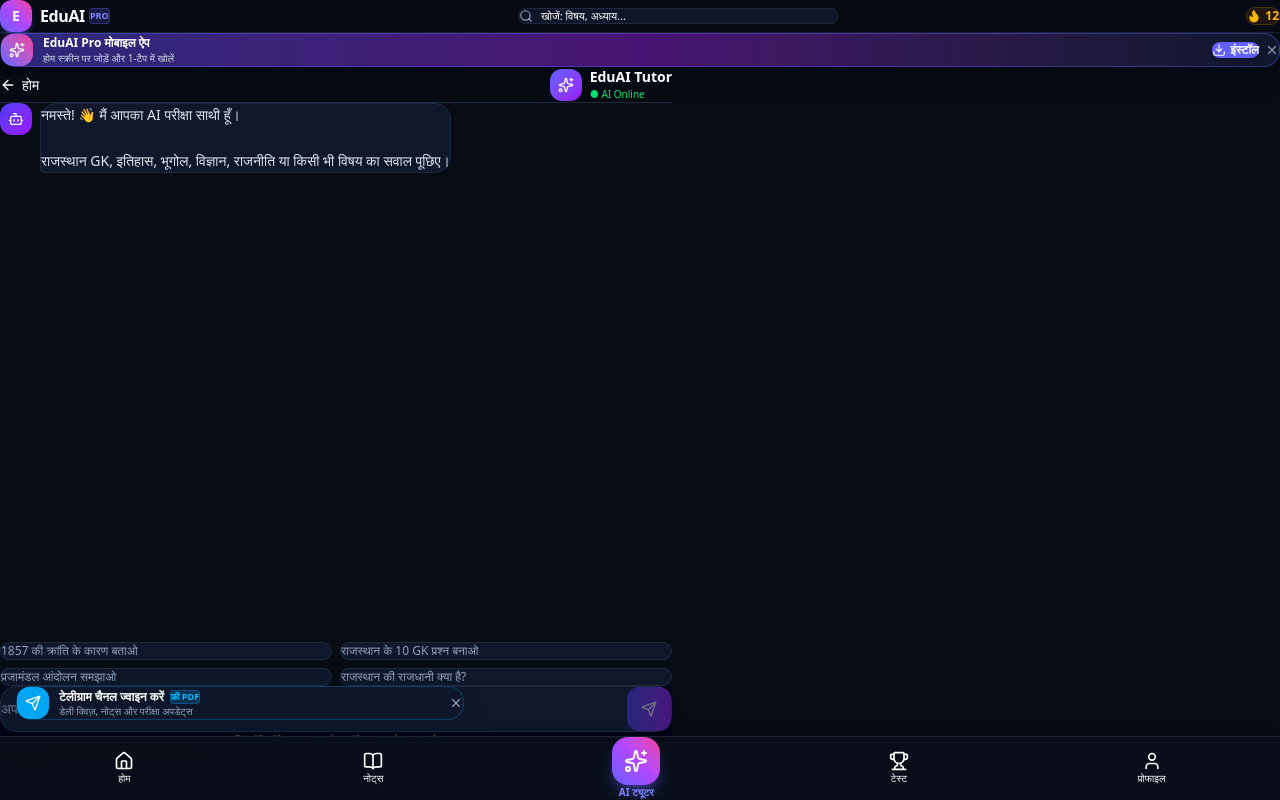
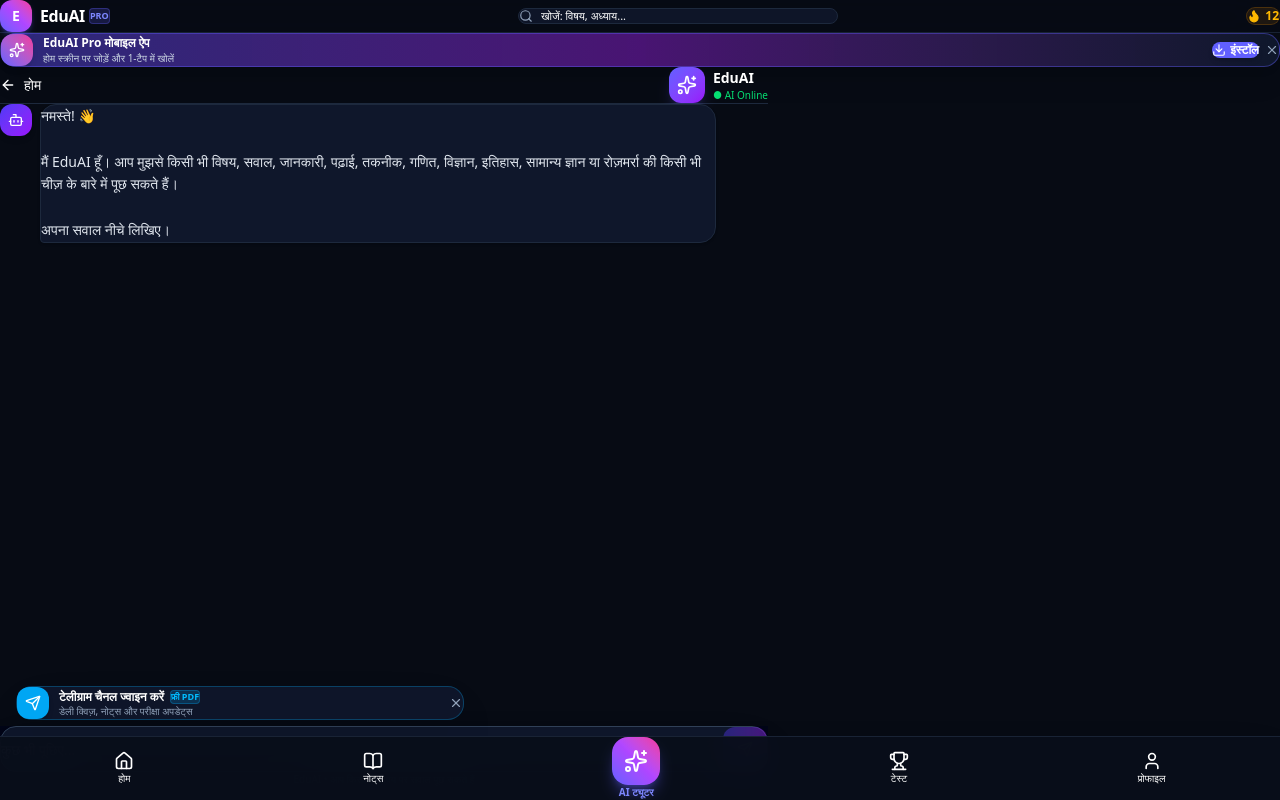
Before and after one commit to bhoopendramandoliya786-source/EducationPlatform, a Next.js app: page /ai-tutor in a window 1280 px wide. Built offline with nearby package versions, Linux system fonts and the light colour scheme.

Commit message:
Improve AI Tutor UI and chat input

```diff
--- a/app/ai-tutor/page.js
+++ b/app/ai-tutor/page.js
@@ -2,23 +2,146 @@
 
 import React, { useEffect, useRef, useState } from "react";
 import Link from "next/link";
-import { ArrowLeft, Bot, Send, Sparkles, User } from "lucide-react";
+import {
+  ArrowLeft,
+  Bot,
+  Send,
+  Sparkles,
+  User,
+} from "lucide-react";
+
+function QuizCard({ quiz }) {
+  const [selected, setSelected] = useState({});
+  const [submitted, setSubmitted] = useState(false);
+
+  const questions = Array.isArray(quiz?.questions)
+    ? quiz.questions
+    : [];
+
+  const score = questions.reduce((total, q) => {
+    return total + (
+      selected[q.id] === q.correctIndex ? 1 : 0
+    );
+  }, 0);
+
+  if (!questions.length) {
+    return (
+      <div className="text-slate-300">
+        Quiz तैयार नहीं हो सका।
+      </div>
+    );
+  }
+
+  return (
+    <div className="space-y-4">
+      <div className="text-base font-bold text-white">
+        {quiz.quiz_title || "📝 Quiz"}
+      </div>
+
+      {questions.map((q, index) => (
+        <div
+          key={q.id || index}
+          className="rounded-2xl bg-slate-950/80 border border-slate-700 p-3"
+        >
+          <div className="text-sm font-semibold text-slate-100 mb-3">
+            {index + 1}. {q.question}
+          </div>
+
+          <div className="space-y-2">
+            {(q.options || []).map((option, optionIndex) => {
+              const isSelected =
+                selected[q.id] === optionIndex;
+
+              const isCorrect =
+                submitted &&
+                optionIndex === q.correctIndex;
+
+              const isWrong =
+                submitted &&
+                isSelected &&
+                optionIndex !== q.correctIndex;
+
+              return (
+                <button
+                  key={optionIndex}
+                  type="button"
+                  disabled={submitted}
+                  onClick={() =>
+                    setSelected((prev) => ({
+                      ...prev,
+                      [q.id]: optionIndex,
+                    }))
+                  }
+                  className={`w-full text-left p-3 rounded-xl border text-sm transition ${
+                    isCorrect
+                      ? "bg-green-500/20 border-green-500 text-green-300"
+                      : isWrong
+                      ? "bg-red-500/20 border-red-500 text-red-300"
+                      : isSelected
+                      ? "bg-indigo-500/20 border-indigo-500 text-indigo-300"
+                      : "bg-slate-900 border-slate-700 text-slate-300 hover:border-indigo-500"
+                  }`}
+                >
+                  {String.fromCharCode(65 + optionIndex)}.{" "}
+                  {option}
+                </button>
+              );
+            })}
+          </div>
+
+          {submitted && q.explanation && (
+            <div className="mt-3 rounded-xl bg-slate-900 p-3 text-xs text-slate-400">
+              💡 {q.explanation}
+            </div>
+          )}
+        </div>
+      ))}
+
+      {!submitted ? (
+        <button
+          type="button"
+          onClick={() => setSubmitted(true)}
+          className="w-full py-3 rounded-xl bg-gradient-to-r from-indigo-600 to-purple-600 text-white font-bold"
+        >
+          ✅ उत्तर जमा करें
+        </button>
+      ) : (
+        <div className="text-center p-3 rounded-xl bg-indigo-500/10 border border-indigo-500/20 text-indigo-300 font-bold">
+          🎯 स्कोर: {score}/{questions.length}
+        </div>
+      )}
+    </div>
+  );
+}
 
 export default function AITutorPage() {
   const [messages, setMessages] = useState([
     {
       role: "assistant",
-      text: "नमस्ते! 👋 मैं आपका AI परीक्षा साथी हूँ।\n\nराजस्थान GK, इतिहास, भूगोल, विज्ञान, राजनीति या किसी भी विषय का सवाल पूछिए।",
+      text:
+        "नमस्ते! 👋\n\nमैं EduAI हूँ। आप मुझसे किसी भी विषय, सवाल, जानकारी, पढ़ाई, तकनीक, गणित, विज्ञान, इतिहास, सामान्य ज्ञान या रोज़मर्रा की किसी भी चीज़ के बारे में पूछ सकते हैं।\n\nअपना सवाल नीचे लिखिए।",
     },
   ]);
 
   const [input, setInput] = useState("");
   const [loading, setLoading] = useState(false);
+
   const chatEndRef = useRef(null);
+  const inputRef = useRef(null);
 
   useEffect(() => {
-    chatEndRef.current?.scrollIntoView({ behavior: "smooth" });
+    chatEndRef.current?.scrollIntoView({
+      behavior: "smooth",
+    });
   }, [messages, loading]);
+
+  useEffect(() => {
+    const timer = setTimeout(() => {
+      inputRef.current?.focus();
+    }, 300);
+
+    return () => clearTimeout(timer);
+  }, []);
 
   const addMessage = (role, text, extra = {}) => {
     setMessages((prev) => [
@@ -45,10 +168,10 @@ export default function AITutorPage() {
 
     try {
       const history = messages
-        .slice(-6)
-        .map((m) => ({
-          role: m.role,
-          text: m.text,
+        .slice(-8)
+        .map((message) => ({
+          role: message.role,
+          text: message.text || "",
         }));
 
       const res = await fetch("/api/doubt", {
@@ -65,10 +188,11 @@ export default function AITutorPage() {
       const data = await res.json();
 
       if (!res.ok) {
-        throw new Error(data?.error || "AI उत्तर नहीं दे पाया।");
+        throw new Error(
+          data?.error || "AI उत्तर नहीं दे पाया।"
+        );
       }
 
-      // Quiz response
       if (data?.quiz?.questions?.length) {
         addMessage("assistant", "", {
           quiz: data.quiz,
@@ -77,7 +201,6 @@ export default function AITutorPage() {
         return;
       }
 
-      // Normal AI response
       if (data?.answer) {
         addMessage("assistant", data.answer);
         return;
@@ -89,154 +212,73 @@ export default function AITutorPage() {
 
       addMessage(
         "assistant",
-        `माफ़ कीजिए भाई 😕 अभी AI से उत्तर नहीं मिल पाया।\n\nकृपया थोड़ी देर बाद फिर कोशिश करें।`
+        "माफ़ कीजिए 😕 अभी AI से उत्तर नहीं मिल पाया।\n\nकृपया थोड़ी देर बाद दोबारा कोशिश करें।"
       );
     } finally {
       setLoading(false);
+
+      setTimeout(() => {
+        inputRef.current?.focus();
+      }, 100);
     }
   };
 
   const renderText = (text) => {
     if (!text) return null;
 
-    // Image markdown को actual image में बदलना
-    const imageMatch = text.match(/!\[.*?\]\((https?:\/\/[^)]+)\)/);
-
-    if (imageMatch) {
-      const imageUrl = imageMatch[1];
-
-      const remainingText = text
-        .replace(imageMatch[0], "")
-        .trim();
-
     return (
-        <div className="space-y-3">
-          {remainingText && (
-            <div className="whitespace-pre-line">{remainingText}</div>
-          )}
-
-          <img
-            src={imageUrl}
-            alt="AI द्वारा बनाई गई तस्वीर"
-            className="w-full rounded-2xl border border-slate-700 shadow-lg"
-          />
-        </div>
-      );
-    }
-
-    return <div className="whitespace-pre-line">{text}</div>;
-  };
-
-  const QuizCard = ({ quiz }) => {
-    const [selected, setSelected] = useState({});
-    const [submitted, setSubmitted] = useState(false);
-
-    const questions = Array.isArray(quiz?.questions)
-      ? quiz.questions
-      : [];
-
-    const score = questions.reduce((total, q) => {
-      return total + (selected[q.id] === q.correctIndex ? 1 : 0);
-    }, 0);
-
-    return (
-      <div className="space-y-4">
-        <div className="font-bold text-base text-white">
-          {quiz.quiz_title || "📝 AI Quiz"}
-        </div>
-
-        {questions.map((q, index) => (
-          <div
-            key={q.id || index}
-            className="rounded-2xl bg-slate-950/70 border border-slate-700 p-3"
-          >
-            <div className="font-semibold text-slate-100 mb-3">
-              {index + 1}. {q.question}
-            </div>
-
-            <div className="space-y-2">
-              {q.options?.map((option, optionIndex) => {
-                const isSelected = selected[q.id] === optionIndex;
-                const isCorrect =
-                  submitted && optionIndex === q.correctIndex;
-                const isWrong =
-                  submitted &&
-                  isSelected &&
-                  optionIndex !== q.correctIndex;
-
-                return (
-                  <button
-                    key={optionIndex}
-                    type="button"
-                    disabled={submitted}
-                    onClick={() =>
-                      setSelected((prev) => ({
-                        ...prev,
-                        [q.id]: optionIndex,
-                      }))
-                    }
-                    className={`w-full text-left p-3 rounded-xl border text-sm transition ${
-                      isCorrect
-                        ? "bg-green-500/20 border-green-500 text-green-300"
-                        : isWrong
-                        ? "bg-red-500/20 border-red-500 text-red-300"
-                        : isSelected
-                        ? "bg-indigo-500/20 border-indigo-500 text-indigo-300"
-                        : "bg-slate-900 border-slate-700 text-slate-300 hover:border-indigo-500"
-                    }`}
-                  >
-                    {String.fromCharCode(65 + optionIndex)}. {option}
-                  </button>
-                );
-              })}
-            </div>
-
-            {submitted && q.explanation && (
-              <div className="mt-3 text-xs text-slate-400 bg-slate-900 rounded-xl p-3">
-                💡 {q.explanation}
-              </div>
-            )}
-          </div>
-        ))}
-
-        {!submitted ? (
-          <button
-            type="button"
-            onClick={() => setSubmitted(true)}
-            className="w-full py-3 rounded-xl bg-gradient-to-r from-indigo-600 to-purple-600 text-white font-bold"
-          >
-            ✅ उत्तर जमा करें
-          </button>
-        ) : (
-          <div className="text-center p-3 rounded-xl bg-indigo-500/10 border border-indigo-500/20 text-indigo-300 font-bold">
-            🎯 आपका स्कोर: {score}/{questions.length}
-          </div>
-        )}
+      <div className="whitespace-pre-wrap break-words">
+        {text}
       </div>
     );
   };
 
   return (
-    <main className="min-h-[calc(100vh-120px)] max-w-2xl mx-auto px-3 sm:px-4 pb-3 flex flex-col">
+    <main
+      className="
+        min-h-[calc(100vh-80px)]
+        max-w-3xl
+        mx-auto
+        px-3
+        sm:px-4
+        flex
+        flex-col
+        pb-28
+      "
+    >
       {/* Header */}
-      <header className="flex items-center justify-between py-3 border-b border-slate-800">
+      <header className="flex items-center justify-between py-3 border-b border-slate-800 shrink-0">
         <Link
           href="/"
-          className="flex items-center gap-1.5 text-sm text-slate-300 hover:text-white"
+          className="flex items-center gap-2 text-sm text-slate-300 hover:text-white"
         >
           <ArrowLeft className="w-4 h-4" />
-          होम
+          <span>होम</span>
         </Link>
 
         <div className="flex items-center gap-2">
-          <div className="w-8 h-8 rounded-xl bg-gradient-to-br from-indigo-500 to-purple-600 flex items-center justify-center">
-            <Sparkles className="w-4 h-4 text-white" />
+          <div
+            className="
+              w-9 h-9
+              rounded-xl
+              bg-gradient-to-br
+              from-indigo-500
+              to-purple-600
+              flex
+              items-center
+              justify-center
+              shadow-lg
+              shadow-indigo-500/20
+            "
+          >
+            <Sparkles className="w-5 h-5 text-white" />
           </div>
 
           <div>
             <div className="text-sm font-bold text-white">
-              EduAI Tutor
+              EduAI
             </div>
+
             <div className="text-[10px] text-green-400">
               ● AI Online
             </div>
@@ -244,10 +286,18 @@ export default function AITutorPage() {
         </div>
       </header>
 
-      {/* Chat */}
+      {/* Chat Area */}
       <section
         aria-label="AI चैट"
-        className="flex-1 overflow-y-auto py-4 space-y-4"
+        className="
+          flex-1
+          overflow-y-auto
+          py-4
+          space-y-4
+          min-h-0
+          scrollbar-thin
+          scrollbar-thumb-slate-700
+        "
       >
         {messages.map((message, index) => {
           const isUser = message.role === "user";
@@ -256,21 +306,46 @@ export default function AITutorPage() {
             <div
               key={index}
               className={`flex gap-2 ${
-                isUser ? "justify-end" : "justify-start"
+                isUser
+                  ? "justify-end"
+                  : "justify-start"
               }`}
             >
+              {/* AI Icon */}
               {!isUser && (
-                <div className="w-8 h-8 shrink-0 rounded-xl bg-gradient-to-br from-indigo-600 to-purple-600 flex items-center justify-center">
+                <div
+                  className="
+                    w-8 h-8
+                    shrink-0
+                    rounded-xl
+                    bg-gradient-to-br
+                    from-indigo-600
+                    to-purple-600
+                    flex
+                    items-center
+                    justify-center
+                    shadow-md
+                  "
+                >
                   <Bot className="w-4 h-4 text-white" />
                 </div>
               )}
 
+              {/* Message */}
               <div
-                className={`max-w-[88%] rounded-2xl p-3.5 text-sm leading-relaxed ${
+                className={`
+                  max-w-[88%]
+                  rounded-2xl
+                  p-3.5
+                  text-sm
+                  leading-relaxed
+                  shadow-sm
+                  ${
                     isUser
                       ? "bg-gradient-to-r from-indigo-600 to-purple-600 text-white rounded-br-sm"
                       : "bg-slate-900 border border-slate-800 text-slate-200 rounded-bl-sm"
-                }`}
+                  }
+                `}
               >
                 {message.quiz ? (
                   <QuizCard quiz={message.quiz} />
@@ -279,8 +354,21 @@ export default function AITutorPage() {
                 )}
               </div>
 
+              {/* User Icon */}
               {isUser && (
-                <div className="w-8 h-8 shrink-0 rounded-xl bg-slate-800 border border-slate-700 flex items-center justify-center">
+                <div
+                  className="
+                    w-8 h-8
+                    shrink-0
+                    rounded-xl
+                    bg-slate-800
+                    border
+                    border-slate-700
+                    flex
+                    items-center
+                    justify-center
+                  "
+                >
                   <User className="w-4 h-4 text-indigo-400" />
                 </div>
               )}
@@ -288,13 +376,34 @@ export default function AITutorPage() {
           );
         })}
 
+        {/* Loading */}
         {loading && (
           <div className="flex items-center gap-2">
-            <div className="w-8 h-8 rounded-xl bg-indigo-600/20 flex items-center justify-center">
+            <div
+              className="
+                w-8 h-8
+                rounded-xl
+                bg-indigo-600/20
+                flex
+                items-center
+                justify-center
+              "
+            >
               <Sparkles className="w-4 h-4 text-indigo-400 animate-pulse" />
             </div>
 
-            <div className="px-4 py-3 rounded-2xl bg-slate-900 border border-slate-800 text-sm text-slate-400">
+            <div
+              className="
+                px-4
+                py-3
+                rounded-2xl
+                bg-slate-900
+                border
+                border-slate-800
+                text-sm
+                text-slate-400
+              "
+            >
               AI सोच रहा है...
             </div>
           </div>
@@ -303,55 +412,90 @@ export default function AITutorPage() {
         <div ref={chatEndRef} />
       </section>
 
-      {/* Quick Questions */}
-      {!loading && messages.length === 1 && (
-        <div className="grid grid-cols-2 gap-2 mb-3">
-          {[
-            "1857 की क्रांति के कारण बताओ",
-            "राजस्थान के 10 GK प्रश्न बनाओ",
-            "प्रजामंडल आंदोलन समझाओ",
-            "राजस्थान की राजधानी क्या है?",
-          ].map((q) => (
-            <button
-              key={q}
-              type="button"
-              onClick={() => setInput(q)}
-              className="text-left text-xs p-3 rounded-xl bg-slate-900 border border-slate-800 text-slate-400 hover:text-white hover:border-indigo-500 transition"
+      {/* Input Area */}
+      <div
+        className="
+          sticky
+          bottom-0
+          z-30
+          pt-2
+          pb-3
+          bg-slate-950
+        "
       >
-              {q}
-            </button>
-          ))}
-        </div>
-      )}
-
-      {/* Input */}
-      <form
-        onSubmit={handleSend}
-        className="sticky bottom-0 pt-2 bg-slate-950"
+        <form onSubmit={handleSend}>
+          <div
+            className="
+              flex
+              items-center
+              gap-2
+              p-2
+              rounded-2xl
+              bg-slate-900
+              border
+              border-slate-700
+              shadow-2xl
+              shadow-black/30
+            "
           >
-        <div className="flex gap-2 p-2 rounded-2xl bg-slate-900 border border-slate-800 shadow-xl">
             <input
+              ref={inputRef}
+              type="text"
               value={input}
-            onChange={(e) => setInput(e.target.value)}
+              onChange={(e) =>
+                setInput(e.target.value)
+              }
               disabled={loading}
-            placeholder="अपना सवाल पूछें..."
-            className="flex-1 min-w-0 bg-transparent px-2 text-sm text-white placeholder:text-slate-500 outline-none"
+              autoComplete="off"
+              enterKeyHint="send"
+              placeholder="कुछ भी पूछिए..."
+              className="
+                flex-1
+                min-w-0
+                h-11
+                bg-transparent
+                px-3
+                text-sm
+                text-white
+                placeholder:text-slate-500
+                outline-none
+              "
             />
 
             <button
               type="submit"
-            disabled={!input.trim() || loading}
-            className="w-11 h-11 shrink-0 rounded-xl bg-gradient-to-r from-indigo-600 to-purple-600 text-white flex items-center justify-center disabled:opacity-40 active:scale-95 transition"
+              disabled={
+                !input.trim() || loading
+              }
               aria-label="सवाल भेजें"
+              className="
+                w-11
+                h-11
+                shrink-0
+                rounded-xl
+                bg-gradient-to-r
+                from-indigo-600
+                to-purple-600
+                text-white
+                flex
+                items-center
+                justify-center
+                disabled:opacity-40
+                active:scale-95
+                transition
+                shadow-lg
+                shadow-indigo-500/20
+              "
             >
               <Send className="w-4 h-4" />
             </button>
           </div>
+        </form>
 
         <div className="text-center text-[10px] text-slate-600 mt-2">
-          EduAI • AI answers को verify करना हमेशा अच्छा है
+          EduAI • आप किसी भी विषय पर सवाल पूछ सकते हैं
         </div>
-      </form>
+      </div>
     </main>
   );
 }
```
Lines whose indentation alone changed are shown as unchanged.
